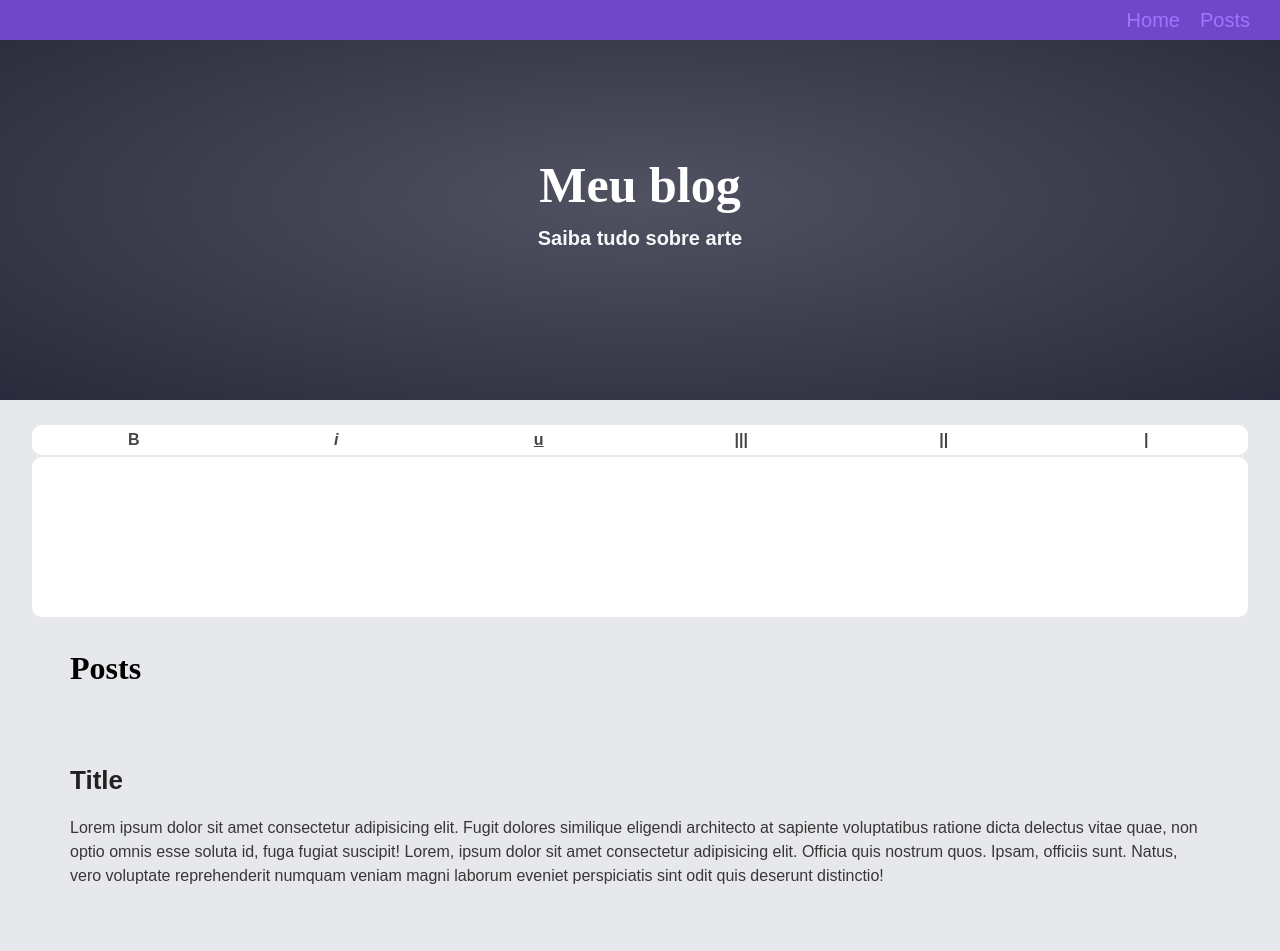
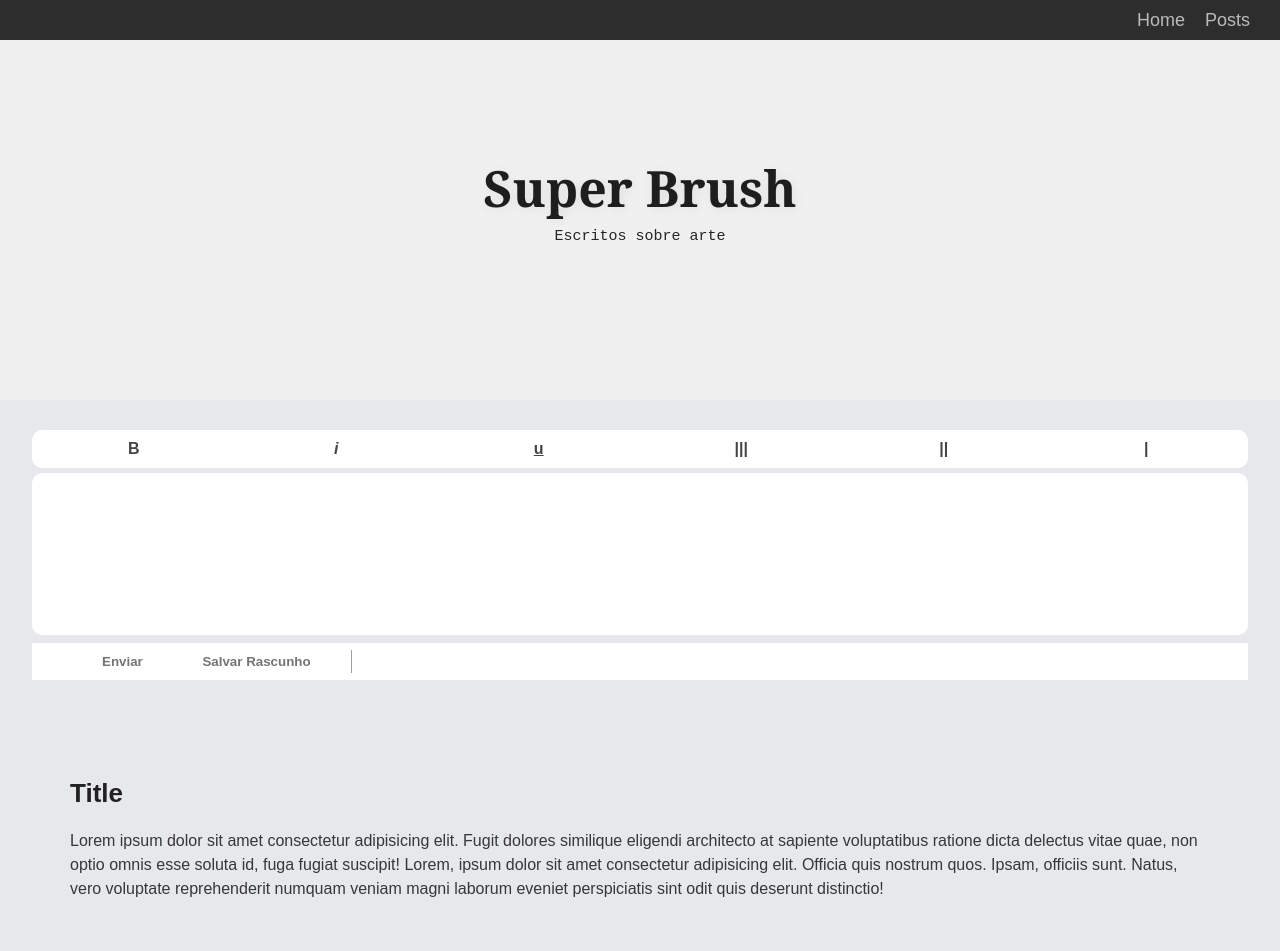
Before and after one commit to LuciLua/BlogPageNextJS, a Next.js app: page /posts/posts.module in a window 1280 px wide. Shown: the top 951 px of the page. Built offline with nearby package versions, Linux system fonts and the light colour scheme.

Commit message:
:speech_balloon: BlogPage | Title + UpgradeStyle + Btn Send and SaveDraft

```diff
--- a/src/components/front/front.module.scss
+++ b/src/components/front/front.module.scss
@@ -1,6 +1,6 @@
 .main{
     .header{
-        background: radial-gradient(rgb(80, 81, 97), rgb(41, 43, 60) 99%);
+        background: rgb(240, 240, 240);
         height: 50vh;
         width: 100%;
 
@@ -9,22 +9,26 @@
             align-items: center;
             justify-content: center;
 
+            user-select: none;
+
             width: 100%;
             height: 100%;
 
-            color: var(--gray-50);
-            font-family: Arial;
+            color: rgb(36, 36, 36);
             line-height: 1.5;
 
             flex-direction: column;
 
             h1{
-                color: rgb(255, 255, 255);
+                color: rgb(30, 30, 30);
                 font-size: 50px;
-                font-family:'Times New Roman', Times, serif;
+                font-family:Cambria, Cochin;
+                text-shadow: 2px 2px  12px rgba(0, 0, 0, 0.071);
             }
             h2{
-                font-size: 20px;
+                font-size: 15px;
+                font-family: monospace;
+                font-weight: 100;
             }
         }
 
--- a/src/components/front/front.tsx
+++ b/src/components/front/front.tsx
@@ -5,8 +5,8 @@ export function Front(){
     <div className={styles.main}>
         <div className={styles.header}>
           <div className={styles.title}>
-            <h1>Meu blog</h1>
-            <h2>Saiba tudo sobre arte</h2>
+            <h1>Super Brush</h1>
+            <h2>Escritos sobre arte</h2>
           </div>
         </div>
      </div>
--- a/src/components/menu/menu.module.scss
+++ b/src/components/menu/menu.module.scss
@@ -8,7 +8,7 @@
     width: 100%;
     height: 40px;
 
-    background: var(--purple-800);
+    background: rgb(45, 45, 45);
 
     ul{
         list-style: none;
@@ -30,15 +30,15 @@
             a{
                 text-decoration: none;
 
-                color: var(--purple-300);
+                color: rgb(186, 186, 186);
                 font-family: Arial;
-                font-size: 20px;
+                font-size: 18px;
 
                 cursor: pointer;
             }
 
             a:hover{
-                color: var(--purple-400);
+                color: var(--white);
             }
         }
 
--- a/src/pages/posts/[slug].tsx
+++ b/src/pages/posts/[slug].tsx
@@ -1,5 +1,7 @@
 import { GetStaticPaths, GetStaticProps } from 'next';
 import styles from './posts.module.scss'
+
+import Head from 'next/head'
 
 type Post = {
     title: string;
@@ -12,6 +14,9 @@ type PostProps = {
 export default function Post( {post}: PostProps){
     return(
         <div className={styles.pagePosts}>
+            <Head>
+                <title>Blog | Posts</title>
+            </Head>
 
         <div className={styles.writePost}>
             <div className={styles.icosWritePost}>
@@ -26,10 +31,13 @@ export default function Post( {post}: PostProps){
             </div>
             <textarea>
             </textarea>
+            <div className={styles.btns}>
+                <button>Enviar</button>
+                <button>Salvar Rascunho</button>
+            </div>
         </div>
 
         <div className={styles.postsEnv}>
-            <h1>Posts</h1>
             <br />
             <div className={styles.posts}>
 
--- a/src/pages/posts/posts.module.scss
+++ b/src/pages/posts/posts.module.scss
@@ -1,16 +1,68 @@
 .pagePosts{
     padding: 20px;
 
+    display: flex;
+    align-items: center;
+    justify-content: center;
+    flex-direction: column;
+
     .writePost{
         width: 100%;
-        height: 200px;
+        height: 270px;
         margin-bottom: 30px;
+        max-width: 1400px;
 
         display: flex;
         align-items: center;
-        justify-content: center;
+        justify-content:first baseline;
+        padding: 10px 0 10px 0;
 
         flex-direction: column;
+
+        .btns{
+            width: 98%;
+            height: 15%;
+            top: 5%;
+
+            display: flex;
+            align-items: center;
+
+            padding: 0 20px 0 20px;
+
+            position: relative;
+
+            background-color: rgb(255, 255, 255);
+
+            button{
+
+                display: flex;
+                align-items: center;
+                justify-content: center;
+
+                margin: 0 10px 0 10px;
+                border: none;
+                width: 120px;
+                height: 60%;
+
+                background-color: #fff;
+
+                font-family: Arial;
+                font-weight: 600;
+
+                color: rgb(116, 116, 116);
+
+                cursor: pointer;
+            }
+
+            button:last-of-type{
+                width: 150px;
+
+                justify-content: flex-start;
+
+                border-right: 1px solid rgb(159, 159, 159);
+            }
+
+        }
 
         .icosWritePost{
             width: 98%;
@@ -60,10 +112,10 @@
 
         textarea{
             width: 98%;
-            min-height: 80%;
+            min-height: 65%;
             position: relative;
 
-            top: 1%;
+            top: 2%;
 
             padding: 30px;
 
@@ -95,21 +147,31 @@
         width: 100%;
         padding: 0 50px 0 50px;
 
+        display: flex;
+        justify-content: center;
+        align-items: center;
+        flex-direction: column;
+
         .posts{
 
-            margin: 60px 0 60px 0;
+            margin: 40px 0 40px 0;
 
-            h1{
-                color: rgb(31, 31, 31);
-                font-family: Arial;
-                margin-bottom: 40px;
-            }
+            display: flex;
+            justify-content: center;
+            align-items: center;
+            flex-direction: column;
+
+            max-width: 1600px;
+
+            position: relative;
 
             h2{
                 font-family: Arial;
                 color: rgb(33, 33, 33);
                 font-size: 26px;
                 margin-bottom: 20px;
+                align-self:flex-start;
+                position: relative;
             }
 
             p{
@@ -117,7 +179,10 @@
                 font-size: 16px;
                 color: rgb(55, 55, 55);
 
+                width: 100%;
+
                 line-height: 1.5;
+                position: relative;
             }
         }
     }
```
Also changed, not shown: src/pages/index.tsx (+5 -2 lines).
